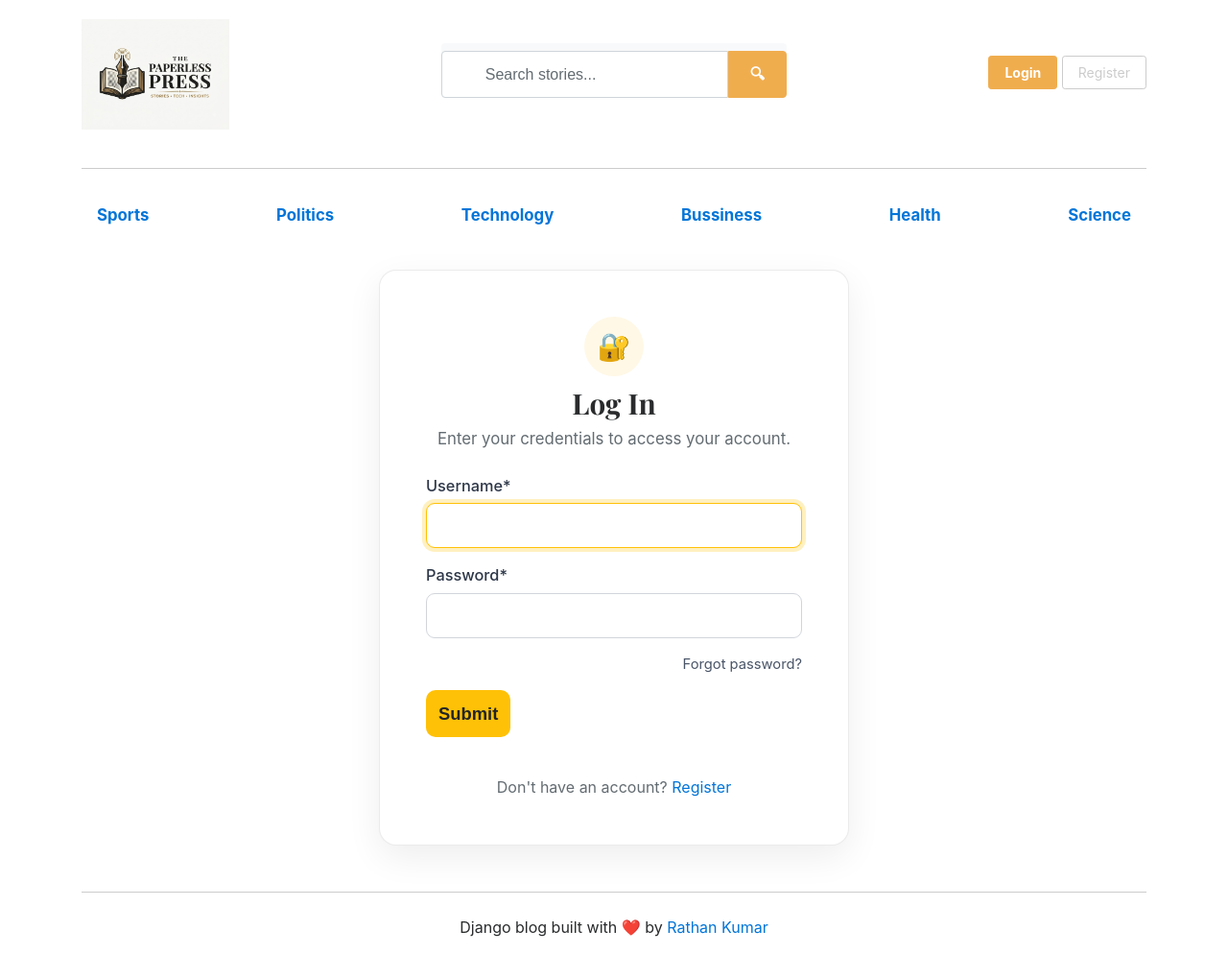
After one commit to guptavaishali628/Django-Blogging-System, a Django app: page /login/ in a window 1280 px wide. The commit adds this page. Shown: the whole page at 96% size. Run offline with Django 5.2, Linux system fonts and the light colour scheme; data comes from the database, SQL or seed files in the repository; both versions use the stored data as it was after the commit; some libraries are stand-ins or nearby versions.

Commit message:
Created login page

```diff
--- a/blog_main/urls.py
+++ b/blog_main/urls.py
@@ -34,6 +34,12 @@ urlpatterns = [
     path('blogs/search', BlogView.search, name='search'),
 
     # register url
-    path('register/', views.register, name='register')
+    path('register/', views.register, name='register'),
+
+    # login url
+    path('login/', views.login, name='login'),
+
+    # reset_pass url
+    path('reset_pass/', views.reset_pass, name='reset_pass')
 
 ] +static(settings.MEDIA_URL, document_root=settings.MEDIA_ROOT)
--- a/blog_main/views.py
+++ b/blog_main/views.py
@@ -2,6 +2,8 @@ from django.http import HttpResponse
 from django.shortcuts import render, redirect
 from blogs.models import Category, Blog
 from .forms import RegistrationForm
+from django.contrib.auth.forms import AuthenticationForm, PasswordResetForm
+from django.contrib import auth
 
 def home(request):
     # fetch all the categories from database:
@@ -35,15 +37,44 @@ def register(request):
         if form.is_valid():
             # save the form
             form.save()
-            return redirect('register')
+            return redirect('login')
         else:
             print(form.errors)
 
     else:
         form = RegistrationForm()
 
-    form = RegistrationForm()
     context={
         'form':form,
     }
     return render(request,'register.html', context)
+
+# login function
+def login(request):
+    # check is req is post or not
+    if request.method=='POST':
+        form = AuthenticationForm(request, request.POST)  # enetring data inside the login form
+        if form.is_valid():
+            username=form.cleaned_data['username']
+            password=form.cleaned_data['password']
+
+            # now we will take this user and password from  this and this authenticate and return the user
+            user = auth.authenticate(username=username, password=password)
+            if user is not None:
+                auth.login(request, user)
+            return redirect('home')
+
+    # inbuilt login phone
+    form = AuthenticationForm
+    context={
+        'form': form
+    }
+    return render(request, 'login.html', context)
+
+# reset password
+def reset_pass(request):
+    form= PasswordResetForm()
+    context={
+        'form':form
+    }
+    return render(request, 'forget_password.html', context)
--- a/templates/base.html
+++ b/templates/base.html
@@ -52,7 +52,7 @@
           <!-- auth buttons -->
 
           <div class="col-4 d-flex justify-content-end align-items-center">
-            <a class="btn btn-sm btn-warning font-weight-bold px-3 py-2" href="#">Login</a> &nbsp;
+            <a class="btn btn-sm btn-warning font-weight-bold px-3 py-2" href="{% url 'login' %}">Login</a> &nbsp;
             <a class="btn btn-sm btn-outline-secondary px-3 py-2" href="{% url 'register' %}">Register</a>
           </div>
         </div>
--- /dev/null
+++ b/templates/login.html
@@ -0,0 +1,142 @@
+{% extends 'base.html' %}
+<!-- load crispy tags -->
+{% load crispy_forms_tags %}
+
+{% block content %}
+<style>
+    .auth-wrapper {
+        min-height: 80vh;
+        display: flex;
+        align-items: center;
+        justify-content: center;
+    }
+    .auth-card {
+        border-radius: 18px;
+        border: 1px solid rgba(0, 0, 0, 0.08);
+        background: #ffffff;
+        box-shadow: 0 12px 36px rgba(0, 0, 0, 0.07);
+    }
+    .auth-icon-badge {
+        width: 62px;
+        height: 62px;
+        border-radius: 50%;
+        background: #fff8e6;
+        color: #ffc107;
+        display: inline-flex;
+        align-items: center;
+        justify-content: center;
+        font-size: 28px;
+        margin-bottom: 12px;
+    }
+
+    /* Font sizes & inputs */
+    .auth-card h2 {
+        font-size: 1.85rem;
+    }
+    .auth-card .subtitle {
+        font-size: 1.05rem;
+    }
+    .auth-card label {
+        font-size: 1.02rem;
+        font-weight: 500;
+        margin-bottom: 6px;
+        color: #2d3748;
+    }
+    .auth-card input.form-control,
+    .auth-card select.form-select {
+        font-size: 1.05rem;
+        padding: 12px 16px;
+        border-radius: 9px;
+        border: 1px solid #d1d5db;
+    }
+    .auth-card input.form-control:focus,
+    .auth-card select.form-select:focus {
+        border-color: #ffc107;
+        box-shadow: 0 0 0 0.25rem rgba(255, 193, 7, 0.25);
+    }
+    .auth-card .form-text,
+    .auth-card .help-block {
+        font-size: 0.9rem;
+    }
+
+    /* Button */
+    .btn-brand {
+        background-color: #ffc107;
+        border: none;
+        color: #212529;
+        font-size: 1.15rem;
+        font-weight: 600;
+        padding: 13px;
+        border-radius: 10px;
+        transition: all 0.3s ease;
+    }
+    .btn-brand:hover {
+        background-color: #e0a800;
+        color: #111;
+        box-shadow: 0 4px 14px rgba(255, 193, 7, 0.35);
+        transform: translateY(-1px);
+    }
+    .auth-footer-text {
+        font-size: 1rem;
+    }
+    .forgot-link {
+        font-size: 0.92rem;
+        color: #4a5568;
+        transition: color 0.2s ease;
+    }
+    .forgot-link:hover {
+        color: #d39e00;
+    }
+</style>
+
+<div class="container py-4 auth-wrapper">
+    <div class="col-12 col-sm-11 col-md-9 col-lg-6" style="max-width: 520px;">
+        <div class="card auth-card p-4 p-sm-5">
+            <div class="card-body p-0">
+
+                <!-- Header -->
+                <div class="text-center mb-4">
+                    <div class="auth-icon-badge">
+                        <span>🔐</span>
+                    </div>
+                    <h2 class="fw-bold mb-2 text-dark">Log In</h2>
+                    <p class="text-muted subtitle">Enter your credentials to access your account.</p>
+                </div>
+
+                <!-- Form -->
+                <form method="POST" action="{% url 'login' %}">
+                    <!-- include csrf token -->
+                    {% csrf_token %}
+
+                    <div class="mb-2">
+                        <!-- crispy include here -->
+                        {{ form|crispy }}
+                    </div>
+
+                    <!-- Forgot Password Link -->
+                    <div class="d-flex justify-content-end mb-3">
+                        <a href="{% url 'reset_pass' %}" class="text-decoration-none fw-semibold forgot-link">
+                            Forgot password?
+                        </a>
+                    </div>
+
+                    <div class="d-grid mt-2">
+                        <button type="submit" class="btn btn-brand">
+                            Submit
+                        </button>
+                    </div>
+                </form>
+
+                <!-- Footer Link -->
+                <div class="text-center mt-4 pt-3 border-top auth-footer-text">
+                    <span class="text-muted">Don't have an account?</span>
+                    <a href="{% url 'register' %}" class="fw-bold text-decoration-none text-dark ms-1">
+                        Register
+                    </a>
+                </div>
+
+            </div>
+        </div>
+    </div>
+</div>
+{% endblock %}
--- a/templates/register.html
+++ b/templates/register.html
@@ -94,7 +94,6 @@
                     <h2 class="fw-bold mb-2 text-dark">Register</h2>
                     <p class="text-muted subtitle">Please fill in your details to create an account.</p>
                 </div>
-
                 <!-- Form -->
                 <form method="POST" action="{% url 'register' %}">
                     <!-- include csrf token -->
@@ -115,7 +114,7 @@
                 <!-- Footer Link -->
                 <div class="text-center mt-4 pt-3 border-top auth-footer-text">
                     <span class="text-muted">Already have an account?</span>
-                    <a href="#" class="fw-bold text-decoration-none text-dark ms-1">
+                    <a href="{% url 'login' %}" class="fw-bold text-decoration-none text-dark ms-1">
                         Log In
                     </a>
                 </div>
```
Also changed, not shown: templates/forget_password.html (added, +127 -0 lines), db.sqlite3.
